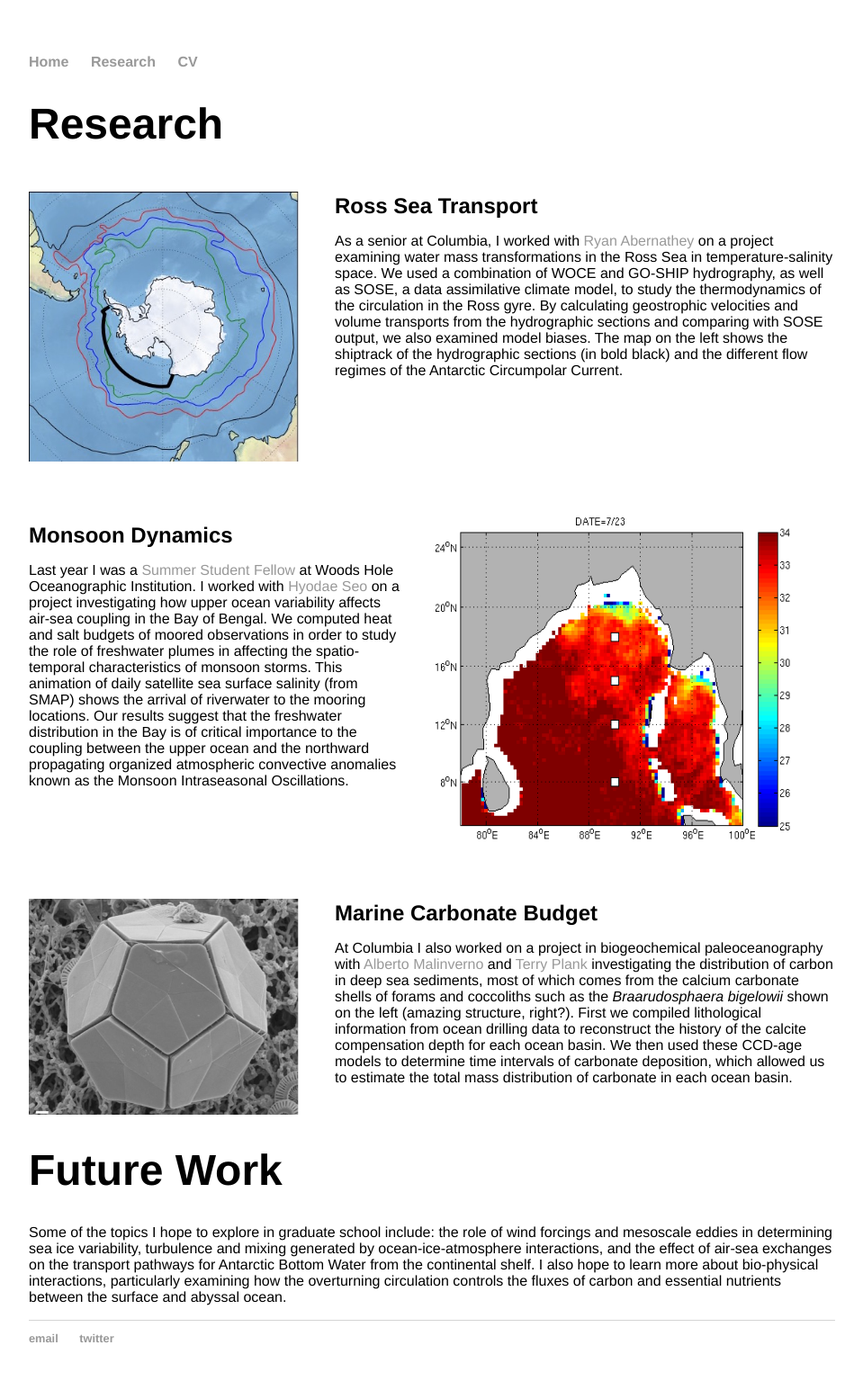
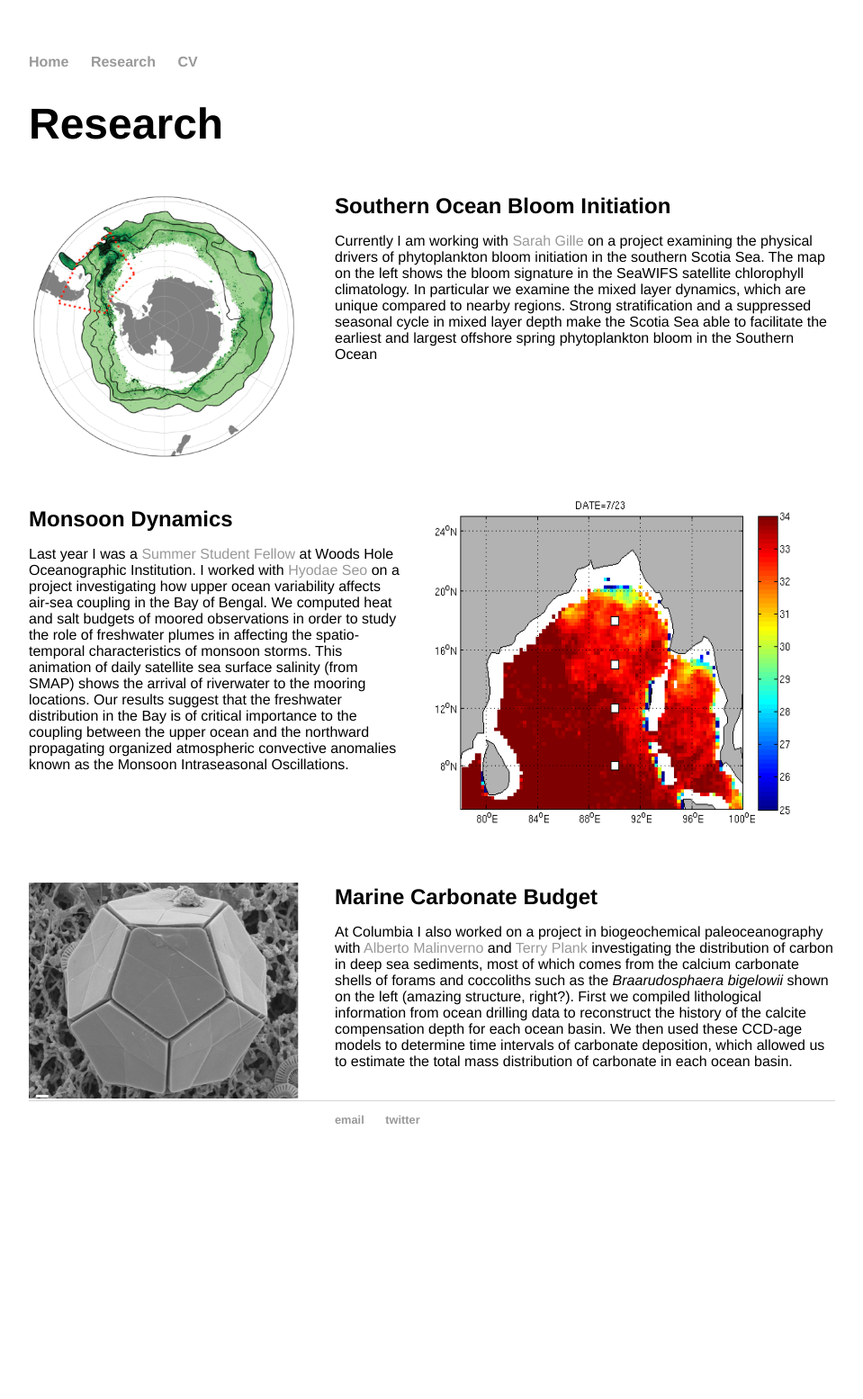
Before and after one commit to cprend/cprend.github.io, a Jekyll site: the page research/index.html, which Jekyll copies as it is, in a window 1280 px wide. Shown: the whole page at 90% size, without its empty margins (160-1119 px from the left). Built offline with Jekyll 4.4.1, drawn with Linux system fonts in a browser that asks for light colours; after the commit the page ends 1312 px from its top, so only the background shows below that.

Commit message:
Update index.html

```diff
--- a/research/index.html
+++ b/research/index.html
@@ -18,14 +18,12 @@
 			<div class="blurb">
 	<h1>Research</h1>
 			<div>
-			<p style="float: left;"><img style="margin-right:40px" src="ACC.jpg" width="300" height="300" class="inline"></p><br/>
-				<p2><b>Ross Sea Transport</b></p2>
-			<p>As a senior at Columbia, I worked with <a href="https://rabernat.github.io/">Ryan Abernathey</a> on a project examining water mass transformations in the Ross Sea
-			in temperature-salinity space. We used a combination of WOCE and GO-SHIP hydrography, as well as SOSE, a data assimilative
-			climate model, to study the thermodynamics of the circulation in the Ross gyre. By calculating geostrophic velocities and volume transports from the
-			hydrographic sections and comparing with SOSE output, we also examined model biases. The
-			map on the left shows the shiptrack of the hydrographic sections (in bold black) and the different flow regimes of the
-			Antarctic Circumpolar Current.<br/>
+			<p style="float: left;"><img style="margin-right:40px" src="acc_chl.png" width="300" height="300" class="inline"></p><br/>
+				<p2><b>Southern Ocean Bloom Initiation</b></p2>
+			<p>Currently I am working with <a href="http://pordlabs.ucsd.edu/sgille/">Sarah Gille</a> on a project examining the physical drivers of phytoplankton
+			bloom initiation in the southern Scotia Sea. The map on the left shows the bloom signature in the SeaWIFS satellite chlorophyll climatology. In particular
+			we examine the mixed layer dynamics, which are unique compared to nearby regions. Strong stratification and a suppressed seasonal cycle in mixed layer depth
+			make the Scotia Sea able to facilitate the earliest and largest offshore spring phytoplankton bloom in the Southern Ocean<br/>
 			<br/><br/><br/><br/><br/><br/>
 			</div>
 
@@ -51,11 +49,6 @@
 			depth for each ocean basin. We then used these CCD-age models to determine time intervals of carbonate deposition, which allowed us to
 			estimate the total mass distribution of carbonate in each ocean basin.</p><br/>
 
-	<h1>Future Work</h1>
-		<p>Some of the topics I hope to explore in graduate school include: the role of wind forcings and mesoscale eddies in determining
-		sea ice variability, turbulence and mixing generated by ocean-ice-atmosphere interactions, and the effect of air-sea
-		exchanges on the transport pathways for Antarctic Bottom Water from the continental shelf. I also hope to learn more about bio-physical interactions,
-		particularly examining how the overturning circulation controls the fluxes of carbon and essential nutrients between the surface and abyssal ocean.</p>
 			</div><!-- /.blurb -->
 			</div><!-- /.container -->
 			<footer>
```
